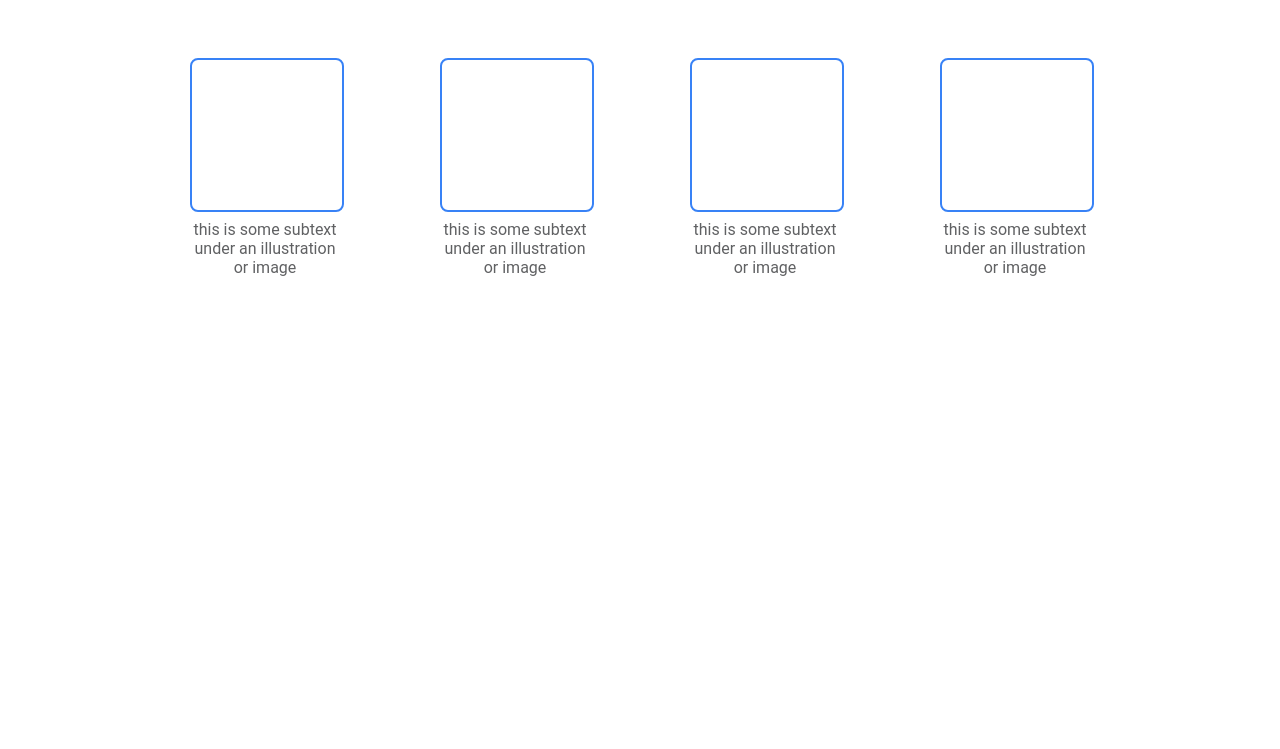
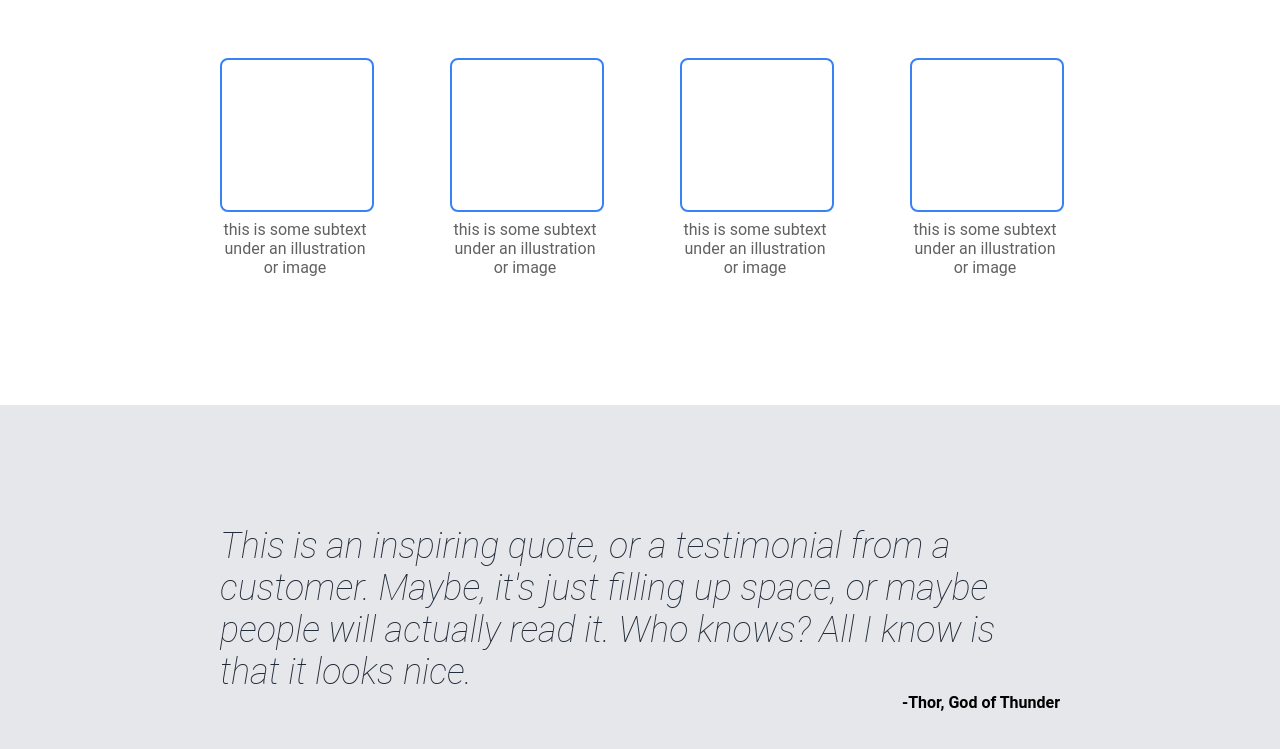
Before and after one commit to FarheennAshraf/Landing_Page, a plain HTML site: page index.html in a window 1280 px wide. Shown: the part 667-1416 px from the top of the page. Before the commit the page ends 1012 px from the top, so only its background shows below. Drawn offline with Linux system fonts and the light colour scheme.

Commit message:
Create Quote section to the Landing Page

```diff
--- a/index.html
+++ b/index.html
@@ -50,5 +50,13 @@
         </div>
         </div>
     </div>
+
+    <div class="quote">
+        <div class="quote-content">
+            <div class="cite">This is an inspiring quote, or a testimonial from a customer. Maybe, it's just filling up space, or maybe people will actually read it. Who knows? All I know is that it looks nice.</div>
+            <div class="ref">-Thor, God of Thunder</div>
+        </div>
+
+    </div>
 </body>
 </html>
--- a/style.css
+++ b/style.css
@@ -99,7 +99,7 @@ img{
 .info{
     text-align: center;
     height: fit-content;
-    margin-bottom: 60px;
+    margin-bottom: 120px;
 }
 
 .info-head {
@@ -115,7 +115,7 @@ img{
 .content{
     display: flex;
     justify-content: center;
-    gap: 100px;
+    gap: 80px;
 }
 
 .sub-content, .img {
@@ -134,3 +134,28 @@ img{
     color: #606163;
     padding: 8px 0px;
 }
+
+.quote {
+    background-color: #E5E7EB;
+    padding: 120px 0px;
+}
+
+.quote-content {
+    display: flex;
+    flex-direction: column;
+    justify-content: center;
+    align-items: center;
+    width: 840px;
+    margin: auto;
+}
+
+.cite {
+    font-size: 36px;
+    font-weight: lighter;
+    font-style: italic;
+    color: #1F2937;
+}
+.ref{
+    align-self: flex-end;
+    font-weight: 600;
+}
```
